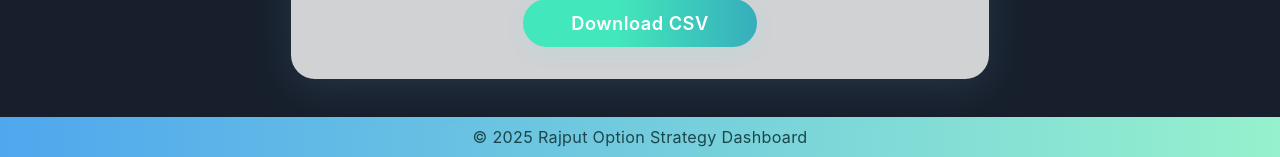
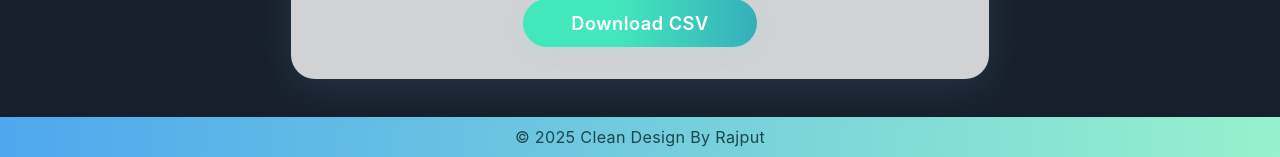
Before and after one commit to mohitrajput9800/Optionstrategy, a Flask app: page / in a window 1280 px wide. Shown: the part 931-1088 px from the top of the page. Run offline with Flask 3, Linux system fonts and the light colour scheme.

Commit message:
Update form.html

```diff
--- a/templates/form.html
+++ b/templates/form.html
@@ -379,7 +379,7 @@
     </form>
   </div>
   <footer>
-    &copy; 2025 Rajput Option Strategy Dashboard
+    &copy; 2025 Clean Design By Rajput
   </footer>
   <script>
     function updateStrikeFields() {
```
